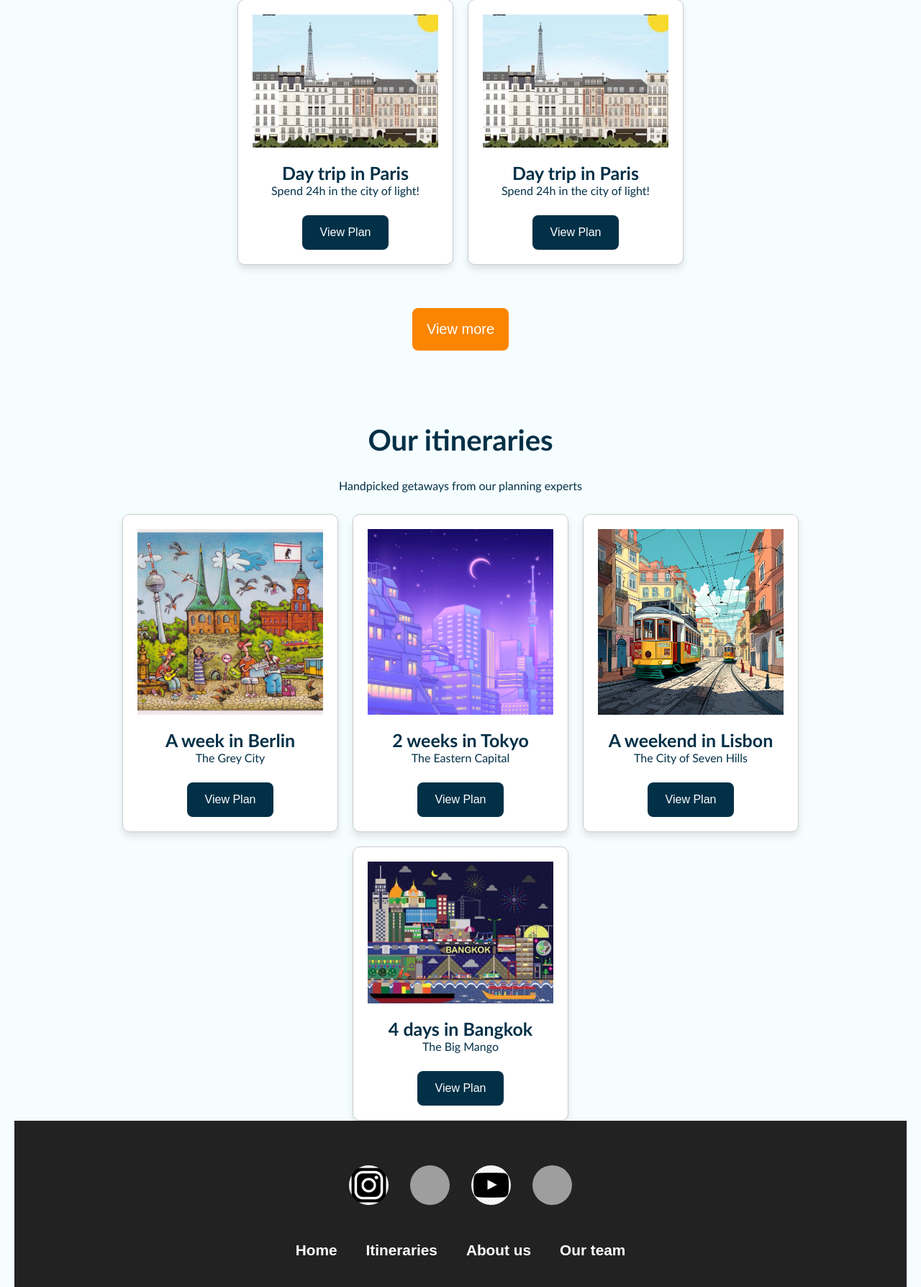
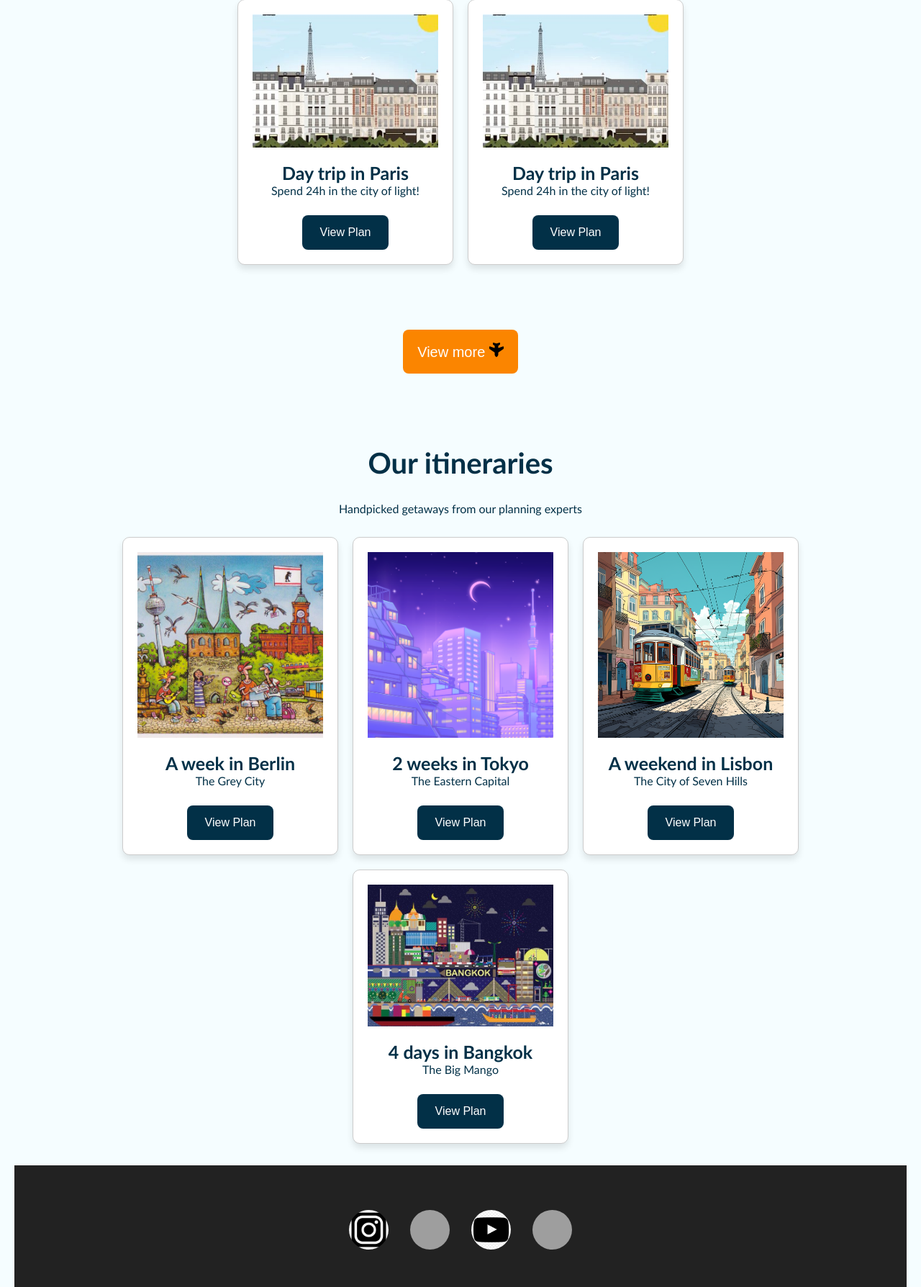
Before and after one commit to ciaoblerto/Local, a PHP site: page /Itineraries.html in a window 1280 px wide. Shown: the part 1033-2821 px from the top of the page at 72% size. Run offline with PHP 8.4, Linux system fonts and the light colour scheme; grey boxes are pictures that could not be loaded.

Commit message:
Changes te vogla style

```diff
--- a/HomePage.css
+++ b/HomePage.css
@@ -160,6 +160,9 @@ h2 {
 .view-plan-btn:hover {
     background-color: #219EBC;
 }
+.plane-dep{
+    height: 20px;
+}
 .view-more-btn {
     margin: 60px;
     padding: 18px 20px;
--- a/HomePage.html
+++ b/HomePage.html
@@ -72,7 +72,9 @@
                 <button class="view-plan-btn">View Plan</button>
             </div>
         </section>
-         <a href="Itineraries.html" class="view-more-btn">View more</a>
+         <a href="Itineraries.html" class="view-more-btn">View more
+            <img src="assets/plane-departure-solid.svg" alt="plane-dep" class="plane-dep">
+         </a>
     </section>
 
     <section id="testimonials-container">
--- a/Itineraries.css
+++ b/Itineraries.css
@@ -105,6 +105,7 @@ body{
     gap: 20px;
     margin-top: 30px;
     justify-content: center;
+    margin-bottom: 30px;
 }
 .box{
     display: flex;
@@ -164,6 +165,10 @@ body{
 .view-more-btn:hover {
     transform: translateY(-4px);
 }
+.plane-down{
+    height: 20px;
+    rotate: -180deg;
+}
 
 .hidden {
     display: none;
--- a/Itineraries.html
+++ b/Itineraries.html
@@ -83,7 +83,9 @@
                 <button class="view-plan-btn">View Plan</button>
             </div>
         </section>
-        <button class="view-more-btn" onclick="showMore()">View more</button>
+        <button class="view-more-btn" onclick="showMore()">View more
+            <img src="assets/plane-up-solid.svg" alt="plane photo" class="plane-down">
+        </button>
 
 
     </section>
--- a/Register.html
+++ b/Register.html
@@ -52,5 +52,6 @@
             <p>LOCAL<<<<<<<\WEBSITE<<<<<<<<<<<<<\PROJECT<<<<<<<<<<<<<<<<<<<<<\WEB<<<<<<\DESIGN<<<<<<<<\AND<<<<<<<<<<<<\ENGINEERING</p>
         </div>
     </div>
+    <script src="LogIn.js"></script>
 </body>
 </html>
```
Also changed, not shown: assets/plane-departure-solid.svg (added), assets/plane-up-solid.svg (added).
